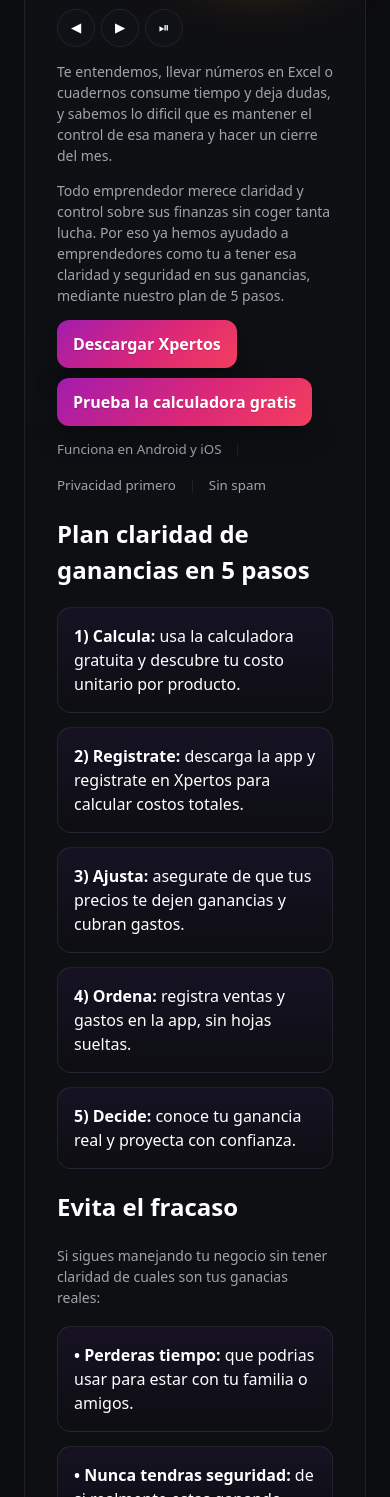
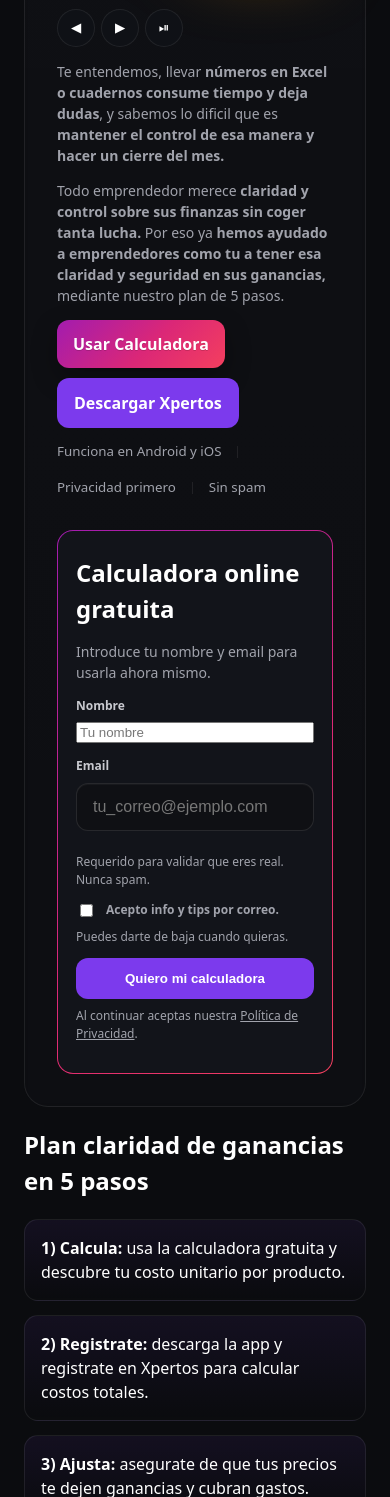
Before and after one commit to Xpertos-DO/Bienvenido_a_Xpertos_Calculadora_De_Costos_y_AppMobil, a plain HTML site: page index.html in a window 390 px wide. Shown: the part 503-2000 px from the top of the page. Drawn offline with Linux system fonts and the light colour scheme.

Commit message:
responsive_fixed

```diff
--- a/index.html
+++ b/index.html
@@ -118,16 +118,16 @@
         </div>
 
         <p class="lead">
-          Te entendemos, llevar números en Excel o cuadernos consume tiempo y deja dudas,
-          y sabemos lo dificil que es mantener el control de esa manera y hacer un cierre del mes.
+          Te entendemos, llevar <strong>números en Excel o cuadernos consume tiempo y deja dudas</strong>,
+          y sabemos lo dificil que es <strong>mantener el control de esa manera y hacer un cierre del mes.</strong>
         </p>
           <p class="lead">
-          Todo emprendedor merece claridad y control sobre sus finanzas sin coger tanta lucha. Por eso ya hemos ayudado a emprendedores como tu a tener esa claridad y seguridad en sus ganancias, mediante nuestro plan de 5 pasos.
+          Todo emprendedor merece <strong>claridad y control sobre sus finanzas sin coger tanta lucha.</strong> Por eso ya <strong>hemos ayudado a emprendedores como tu a tener esa claridad y seguridad en sus ganancias,</strong> mediante nuestro plan de 5 pasos.
         </p>
 
         <div class="hero-ctas">
-          <a href="#lead" class="btn gradient-pink" data-evt="hero_cta_calc">Descargar Xpertos</a>
-          <a href="#lead" class="btn gradient-pink" data-evt="hero_cta_calc">Prueba la calculadora gratis</a>
+          <a href="#lead" class="btn gradient-pink" data-evt="hero_cta_calc">Usar Calculadora</a>
+          <a id="ctaNavApp" href="#" class="btn primary" data-evt="cta_nav_app">Descargar Xpertos</a>
         </div>
 
         <div class="trust" aria-label="Confianza y compatibilidad">
@@ -136,44 +136,7 @@
           <small>Sin spam</small>
         </div>
 
-        <!-- Beneficios en lenguaje humano (qué obtienes hoy) -->
-        <!-- <div class="features">
-          <div class="feature"><strong>Calcula tus costos unitarios (gratis):</strong> en minutos sabes dónde estás parado.</div>
-          <div class="feature"><strong>Convierte datos en claridad total:</strong> ventas y gastos en un solo lugar.</div>
-          <div class="feature"><strong>Ajusta precios con seguridad:</strong> pasa de “creo” a “sé” con tus márgenes.</div>
-        </div> -->
-
-        <!-- Plan simplificado y accionable -->
-         <h2 class="section-title">Plan claridad de ganancias en 5 pasos</h2>
-        <div class="how">
-          <div class="step"><strong>1) Calcula:</strong> usa la calculadora gratuita y descubre tu costo unitario por producto.</div>
-          <div class="step"><strong>2) Registrate:</strong> descarga la app y registrate en Xpertos para calcular costos totales.</div>
-           <div class="step"><strong>3) Ajusta:</strong> asegurate de que tus precios te dejen ganancias y cubran gastos.</div>
-          <div class="step"><strong>4) Ordena:</strong> registra ventas y gastos en la app, sin hojas sueltas.</div>
-          <div class="step"><strong>5) Decide:</strong> conoce tu ganancia real y proyecta con confianza.</div>
-        </div>
-        <h2 class="section-title">Evita el fracaso</h2>
-                  <p class="lead">
-          Si sigues manejando tu negocio sin tener claridad de cuales son tus ganacias reales:
-        </p>
-        <div class="how">
-          <div class="step"><strong>• Perderas tiempo:</strong> que podrias usar para estar con tu familia o amigos.</div>
-          <div class="step"><strong>• Nunca tendras seguridad:</strong> de si realmente estas ganando.</div>
-          <div class="step"><strong>• El emprendimiento no crecera:</strong> ya que no sabras que mejorar sin información sobre tus ganancias y gastos.</div>
-          <div class="step"><strong>• Puedes quebrar:</strong> Por no tener control sobre las finanzas.</div>
-
-      </div>
-
-        <div class="hero-ctas">
-          <a href="#lead" class="btn gradient-pink" data-evt="hero_cta_calc">Descargar Xpertos</a>
-          <a href="#lead" class="btn gradient-pink" data-evt="hero_cta_calc">Prueba la calculadora gratis</a>
-        </div>
-
-        <div class="trust" aria-label="Confianza y compatibilidad">
-          <small>Funciona en Android y iOS</small><span class="sep" aria-hidden="true"></span>
-          <small>Privacidad primero</small><span class="sep" aria-hidden="true"></span>
-          <small>Sin spam</small>
-        </div>
+      </div>  <!-- .hero-main -->
 
       <aside id="lead" class="card accent-pink" aria-labelledby="formTitle">
         <h2 id="formTitle" class="h2-tight">Calculadora online gratuita</h2>
@@ -234,6 +197,41 @@
         </div>
       </aside>
     </section>
+
+    <!-- Plan simplificado y accionable -->
+        <h2 class="section-title">Plan claridad de ganancias en 5 pasos</h2>
+
+        <div class="how">
+          <div class="step"><strong>1) Calcula:</strong> usa la calculadora gratuita y descubre tu costo unitario por producto.</div>
+          <div class="step"><strong>2) Registrate:</strong> descarga la app y registrate en Xpertos para calcular costos totales.</div>
+           <div class="step"><strong>3) Ajusta:</strong> asegurate de que tus precios te dejen ganancias y cubran gastos.</div>
+          <div class="step"><strong>4) Ordena:</strong> registra ventas y gastos en la app, sin hojas sueltas.</div>
+          <div class="step"><strong>5) Decide:</strong> conoce tu ganancia real y proyecta con confianza.</div>
+        </div>
+
+          <!-- Riesgos de no tener claridad -->
+        <h2 class="section-title">Evita el fracaso</h2>
+
+          <p class="lead"> Si sigues manejando tu negocio sin tener claridad de cuales son tus ganacias reales:</p>
+
+        <div class="how">
+          <div class="step"><strong>• Perderas tiempo:</strong> que podrias usar para estar con tu familia o amigos.</div>
+          <div class="step"><strong>• Nunca tendras seguridad:</strong> de si realmente estas ganando.</div>
+          <div class="step"><strong>• El emprendimiento no crecera:</strong> ya que no sabras que mejorar sin información sobre tus ganancias y gastos.</div>
+          <div class="step"><strong>• Puedes quebrar:</strong> Por no tener control sobre las finanzas.</div>
+        </div>
+
+        <div class="hero-ctas">
+          <a href="#lead" class="btn gradient-pink" data-evt="hero_cta_calc">Usar calculadora</a>
+          <a id="ctaNavApp" href="#" class="btn primary" data-evt="cta_nav_app">Descargar Xpertos</a>
+        </div>
+
+        <div class="trust" aria-label="Confianza y compatibilidad">
+          <small>Funciona en Android y iOS</small><span class="sep" aria-hidden="true"></span>
+          <small>Privacidad primero</small><span class="sep" aria-hidden="true"></span>
+          <small>Sin spam</small>
+        </div>
+
 
     <!-- TESTIMONIOS DINÁMICOS -->
     <section class="card accent-gold tw" aria-label="Testimonios de usuarios">
```
Also changed, not shown: app.js (+5 -5 lines).
